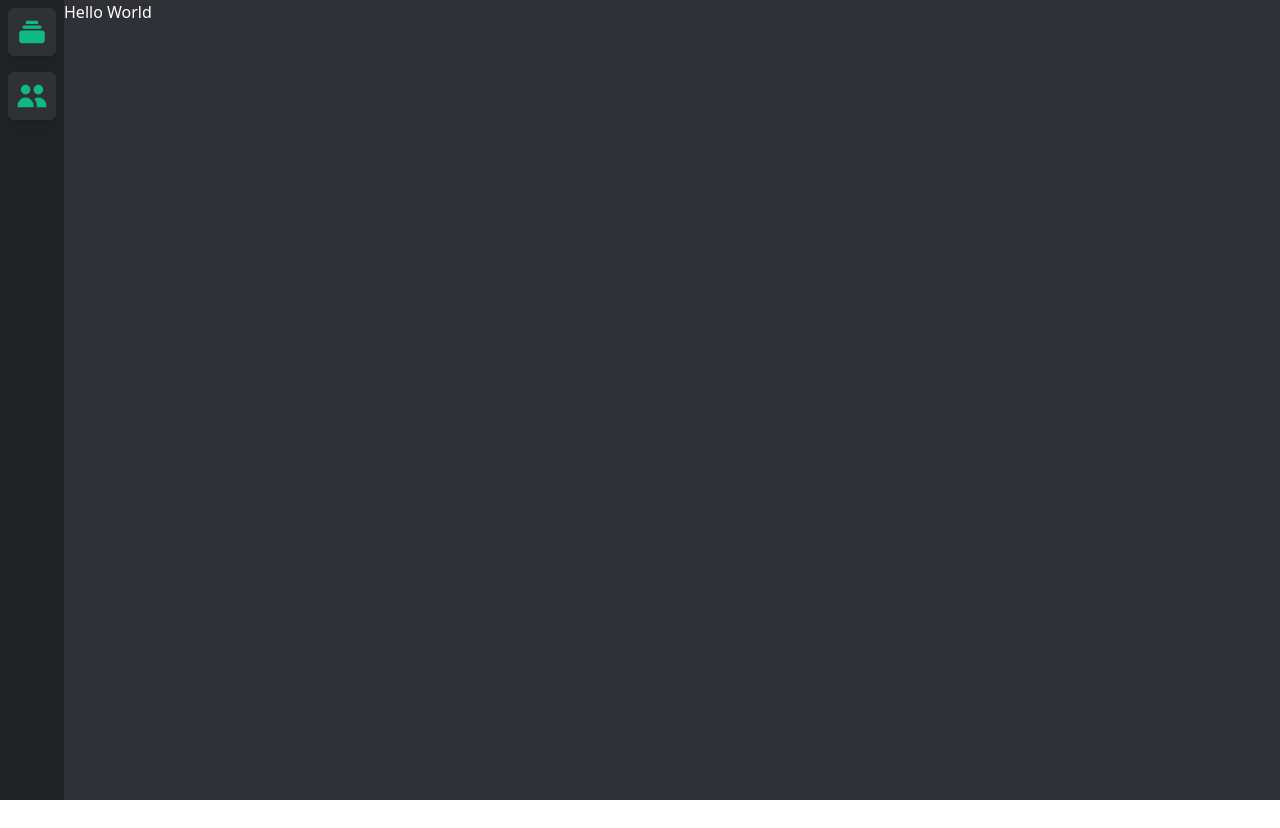
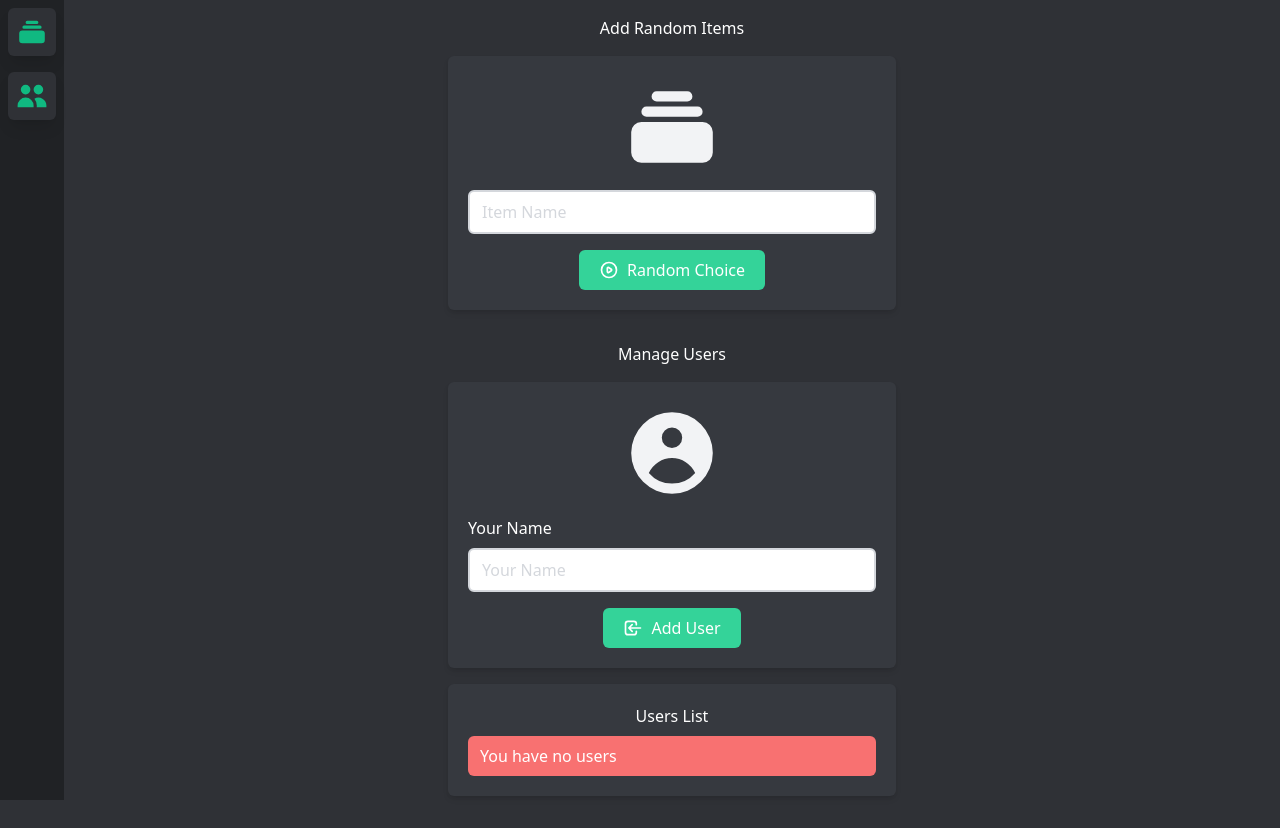
Before and after one commit to bishoyromany/random-choicer, a Vue app: page / in a window 1280 px wide. Before the commit the page ends 800 px from the top, so only its background shows below. Built offline with nearby package versions, Linux system fonts and the light colour scheme.

Commit message:
Completed Add Random Elements

```diff
--- a/src/pages/ChoiceSelector/Index.vue
+++ b/src/pages/ChoiceSelector/Index.vue
@@ -1,2 +1,94 @@
-<script setup></script>
-<template>Hello World</template>
+<script setup>
+import { ref, reactive } from "vue";
+import AddUser from "./../Login/AddUser.vue";
+import { PlayIcon } from "@heroicons/vue/outline";
+import { CollectionIcon } from "@heroicons/vue/solid";
+import { useStore } from "vuex";
+import { v4 as uuid } from "uuid";
+
+const items = ref({ [uuid()]: "" });
+
+const state = reactive({ items });
+
+const store = useStore();
+
+const addAnotherInput = (data, id) => {
+  if (state.items[id] && state.items[id].length > 0) {
+    let keyIndex = Object.keys(state.items).indexOf(id);
+    if (keyIndex + 1 === Object.keys(state.items).length) {
+      state.items[uuid()] = "";
+    }
+  }
+};
+</script>
+
+<template>
+  <div class="flex-1 flex items-center">
+    <div class="flex-1 flex items-center gap-4 flex-col justify-center p-4">
+      <h1>Add Random Items</h1>
+
+      <div
+        class="
+          flex flex-col flex-auto
+          max-w-lg
+          md:max-w-md
+          gap-2
+          w-full
+          bg-gray-50
+          p-5
+          rounded-md
+          shadow-md
+          dark:bg-gray-700
+        "
+      >
+        <div class="flex justify-center mb-1">
+          <CollectionIcon class="w-1/4 text-gray-600 dark:text-gray-100" />
+        </div>
+
+        <input
+          v-for="(item, id) in items"
+          type="text"
+          :key="id"
+          v-model="items[id]"
+          :id="id"
+          @input="(data) => addAnotherInput(data, id)"
+          placeholder="Item Name"
+          class="
+            pl-3
+            py-2
+            pr-2
+            w-full
+            max-w-lg
+            md:max-w-md
+            border-gray-400 border-2
+            hover:border-gray-500
+            rounded-md
+            dark:text-black
+          "
+        />
+
+        <div>
+          <button
+            class="
+              mt-2
+              bg-green-400
+              items-center
+              flex
+              mx-auto
+              px-5
+              py-2
+              rounded-md
+              text-white
+              hover:bg-green-600
+              transition-all
+            "
+          >
+            <PlayIcon class="h-5 w-5 mr-2" /> Random Choice
+          </button>
+        </div>
+      </div>
+
+      <AddUser class="w-full" />
+    </div>
+  </div>
+</template>
--- a/src/pages/Login/AddUser.vue
+++ b/src/pages/Login/AddUser.vue
@@ -23,6 +23,8 @@ const addUser = () => {
 <template>
   <div class="flex-1 flex items-center">
     <div class="flex-1 flex items-center gap-4 flex-col justify-center p-4">
+      <h1>Manage Users</h1>
+
       <div
         class="
           flex flex-col flex-auto
```
